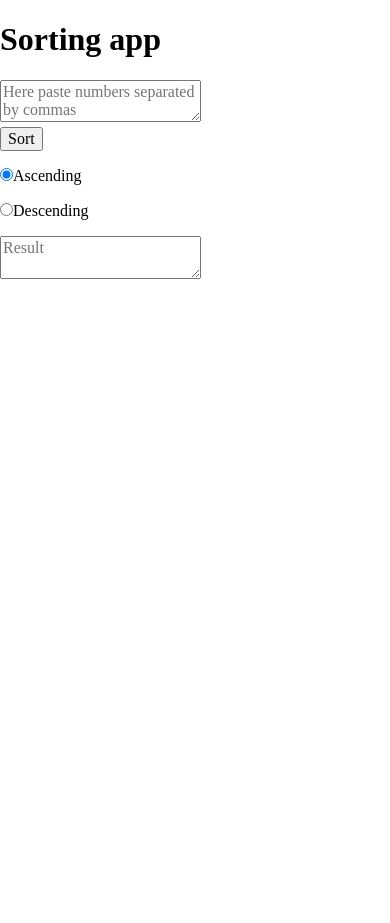
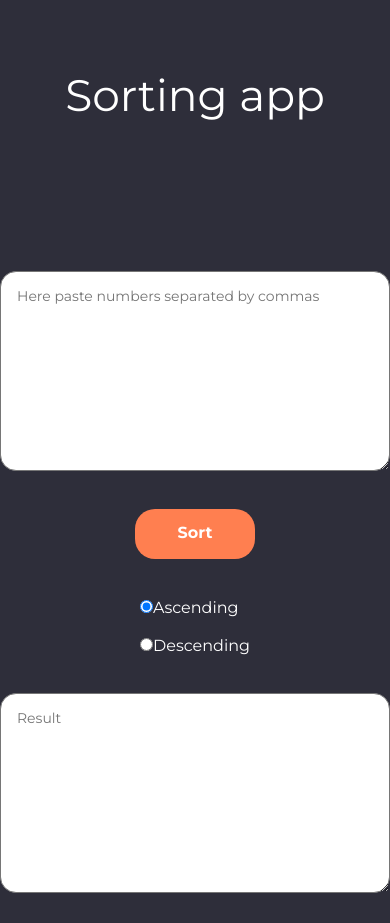
Before and after one commit to bartekrzesista/sorting-app, a website built with Parcel: page src/index.html in a window 390 px wide. Before the commit the page ends 844 px from the top, so only its background shows below. Built offline with nearby package versions, Linux system fonts and the light colour scheme.

Commit message:
add styles for mobile

```diff
--- a/package.json
+++ b/package.json
@@ -23,5 +23,8 @@
     "gh-pages": "^3.1.0",
     "parcel-bundler": "^1.12.5",
     "sass": "^1.32.8"
+  },
+  "dependencies": {
+    "normalize.css": "^8.0.1"
   }
 }
--- a/src/index.html
+++ b/src/index.html
@@ -4,6 +4,11 @@
     <meta charset="UTF-8" />
     <meta http-equiv="X-UA-Compatible" content="IE=edge" />
     <meta name="viewport" content="width=device-width, initial-scale=1.0" />
+    <link rel="preconnect" href="https://fonts.gstatic.com" />
+    <link
+      href="https://fonts.googleapis.com/css2?family=Montserrat:ital,wght@0,400;0,700;1,400&display=swap"
+      rel="stylesheet"
+    />
     <title>Sorting app</title>
   </head>
   <body>
--- a/src/scss/index.scss
+++ b/src/scss/index.scss
@@ -1,10 +1,87 @@
-@import './normalize.css';
-@import url('https://fonts.googleapis.com/css2?family=Montserrat:ital,wght@0,400;0,700;1,400&display=swap');
+@import "normalize.css";
 
 html {
-    box-sizing: border-box;
+  box-sizing: border-box;
 }
 
-*, *:before, *:after {
-    box-sizing: inherit;
+*,
+*:before,
+*:after {
+  box-sizing: inherit;
 }
+
+body {
+  background-color: #2e2e3a;
+  color: #fff;
+  font-family: "Montserrat", sans-serif;
+}
+.main {
+  max-width: 900px;
+  margin: 70px auto 0 auto;
+
+  &__heading {
+    font-size: 44px;
+    text-align: center;
+    font-weight: 400;
+  }
+}
+.sort {
+  display: flex;
+  flex-direction: column;
+  justify-content: space-between;
+  margin: 150px 0 30px 0;
+
+  &__input,
+  &__output {
+    width: 100%;
+    min-height: 200px;
+    font-size: 14px;
+    border-radius: 16px;
+    padding: 16px;
+  }
+
+  &__btn {
+    height: 50px;
+    min-width: 120px;
+    border-radius: 20px;
+    background: coral;
+    color: #fff;
+    font-size: 16px;
+    font-weight: 700;
+    border: 0;
+    transition: 0.5s background-color;
+  }
+  &__btn:hover {
+    background-color: #c11d00;
+    cursor: pointer;
+  }
+  &__btn:focus,
+  &__input:focus,
+  &__output:focus {
+    outline: 0;
+    box-shadow: 0 0 0 2px #7dadd9;
+  }
+
+  &__radio {
+    display: block;
+    margin-top: 20px;
+    cursor: pointer;
+  }
+}
+
+.btn-wrapper {
+  padding: 8px;
+  display: flex;
+  flex-direction: column;
+  justify-content: space-evenly;
+  align-items: center;
+  margin: 30px 0 30px 0;
+}
+
+.btn-radio-wrapper {
+  margin-top: 20px;
+
+  & > p {
+    margin: 0;
+  }
+}
```
Also changed, not shown: src/scss/normalize.css (deleted), 1 other file.
